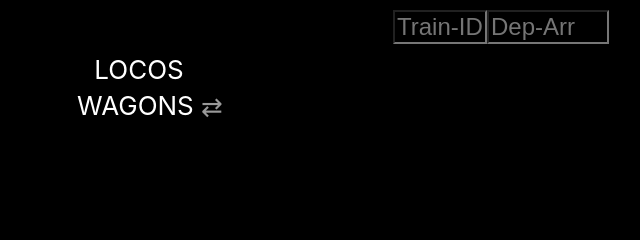
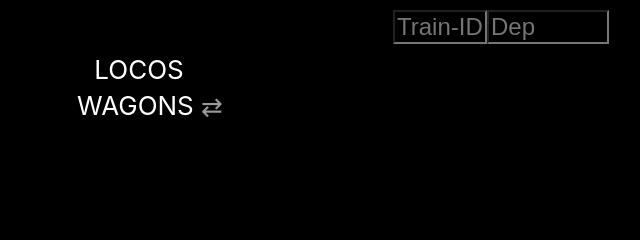
Before and after one commit to Pastasallad/vupt, a plain HTML site: page index.html in a window 1280 px wide. Shown: the top 240 px of the page, 501-1141 px from the left. Drawn offline with Linux system fonts and the light colour scheme.

Commit message:
Changed Dep-Arr to Dep

```diff
--- a/index.html
+++ b/index.html
@@ -43,7 +43,7 @@
     <header>
         <b style="color:#FAB700;">V<span style="font-size: 18px;">UPT</span></b>
         <div style="float: right;">
-            <input id="otn" type="text" inputmode="numeric" placeholder="Train-ID" maxlength="5" size="4"><input id="route" type="text" placeholder="Dep-Arr" size="6">
+            <input id="otn" type="text" inputmode="numeric" placeholder="Train-ID" maxlength="5" size="4"><input id="route" type="text" placeholder="Dep" size="6">
         </div>
     </header>
     <section>LOCOS</section>
```
